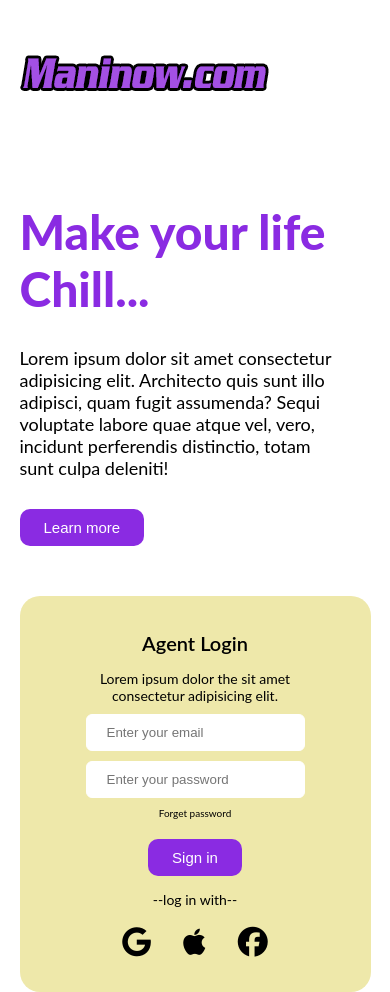
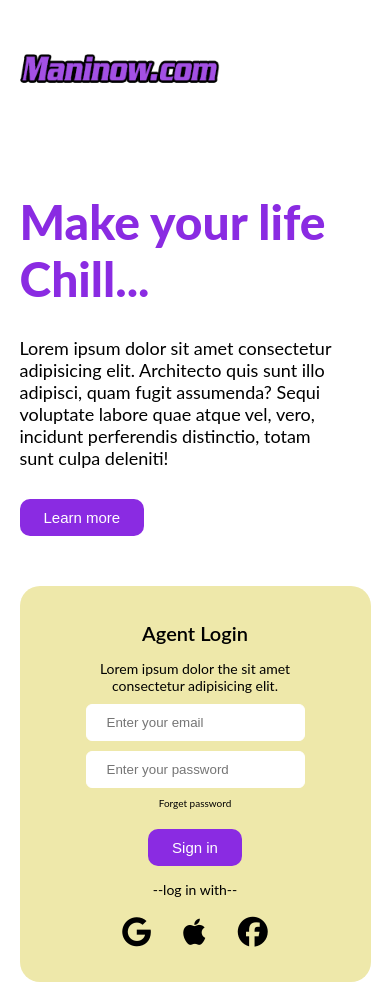
Before and after one commit to Fardin9721/Maninow.com, a plain HTML site: page index.html in a window 390 px wide. Shown: the top 992 px of the page. Drawn offline with Linux system fonts and the light colour scheme.

Commit message:
fix logo size

```diff
--- a/assets/css/responsive.css
+++ b/assets/css/responsive.css
@@ -4,6 +4,9 @@
     }
     .nav_area {
         display: none;
+    }
+    .nav_logo img{
+        width: 80%;
     }
     .baner {
         display: block;
```
